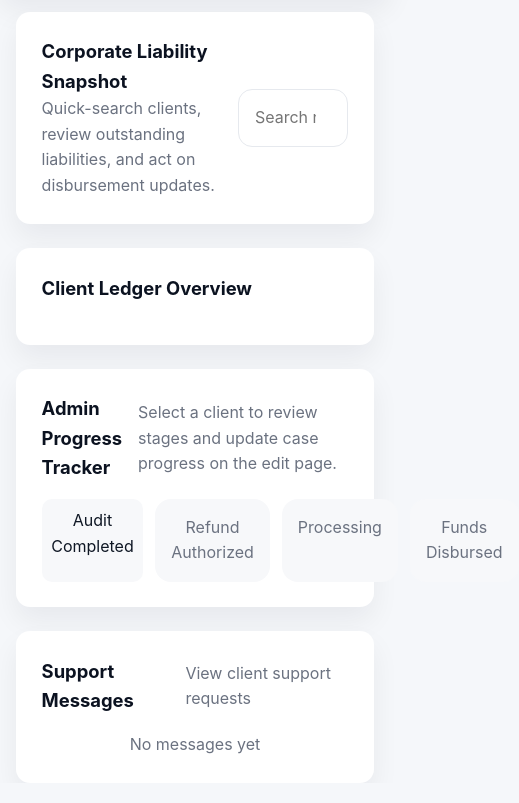
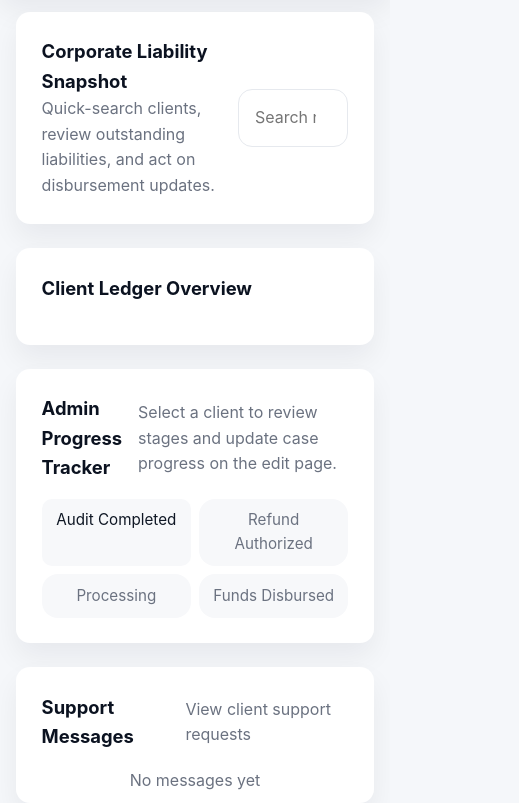
Before and after one commit to Sax883/Bic, a website: page public/admin-dashboard.html in a window 390 px wide. Shown: the part 142-945 px from the top of the page, 519 px wide, since content can reach past the window. Drawn offline with Linux system fonts and the light colour scheme; no server answers.

Commit message:
fix: responsive progress stepper and remove mobile bottom whitespace

```diff
--- a/public/styles.css
+++ b/public/styles.css
@@ -500,6 +500,11 @@ body[data-page="client-dashboard"] #client-message-input {
   color: var(--muted);
 }
 
+/* Make stepper responsive: allow wrapping and tighter steps on small screens */
+.progress-stepper { flex-wrap: wrap; }
+.step { flex: 1 1 42%; min-width: 140px; box-sizing: border-box; }
+.step + .step { margin-left: 0; }
+
 .step.active {
   background: var(--primary);
   color: #fff;
@@ -566,4 +571,13 @@ body[data-page="client-dashboard"] #client-message-input {
   .brand-copy .title {
     font-size: 0.98rem;
   }
+
+  /* Reduce step padding and allow two-per-row layout */
+  .progress-stepper { gap: 0.5rem; }
+  .progress-stepper .step { padding: 0.6rem; font-size: 0.95rem; flex-basis: 48%; }
+
+  /* Ensure last page sections don't leave extra bottom whitespace */
+  main.container { padding-bottom: 0 !important; }
+  section.card:last-of-type { margin-bottom: 0 !important; padding-bottom: 0.6rem !important; }
+  #messages-container, .messages-box { margin-bottom: 0 !important; }
 }
```
